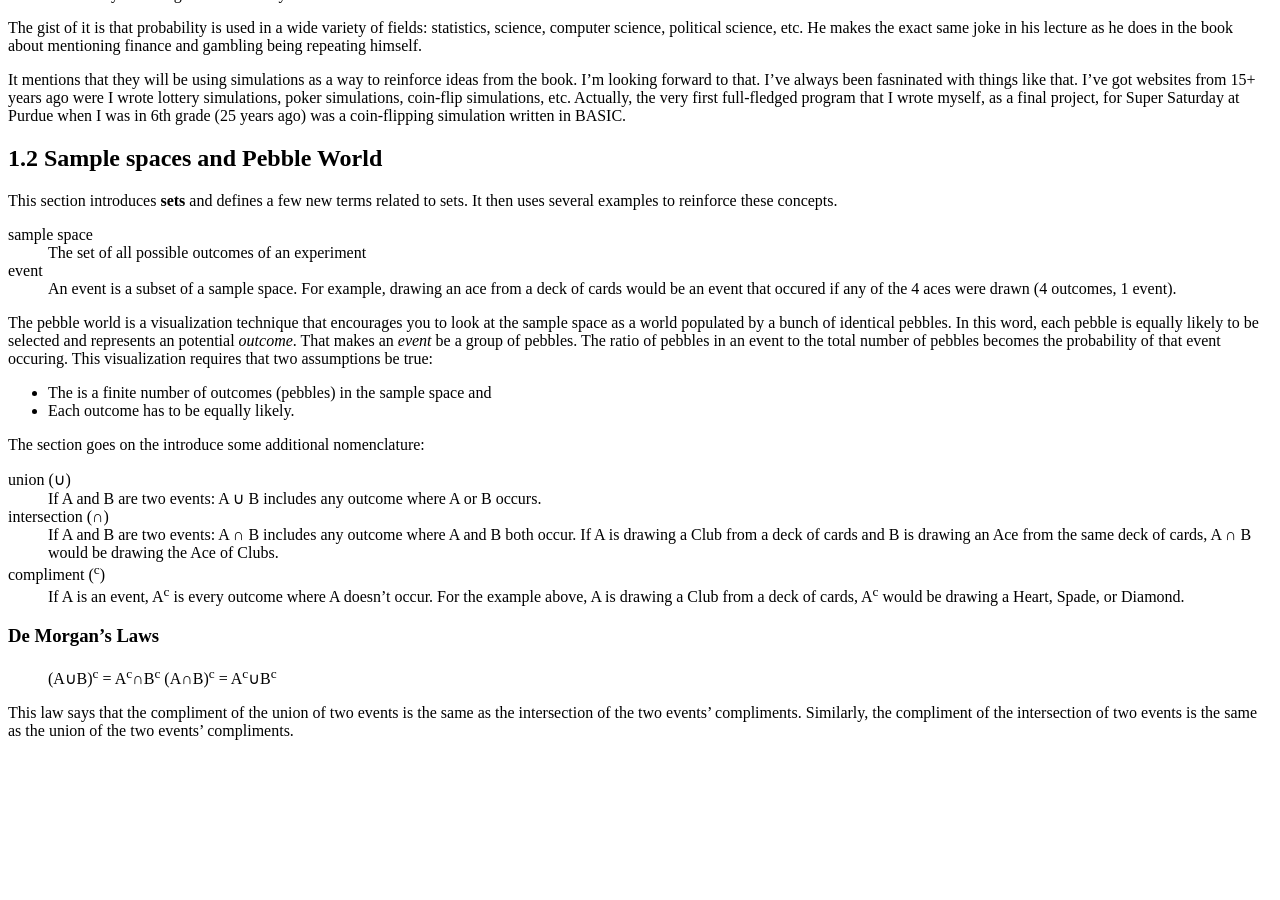
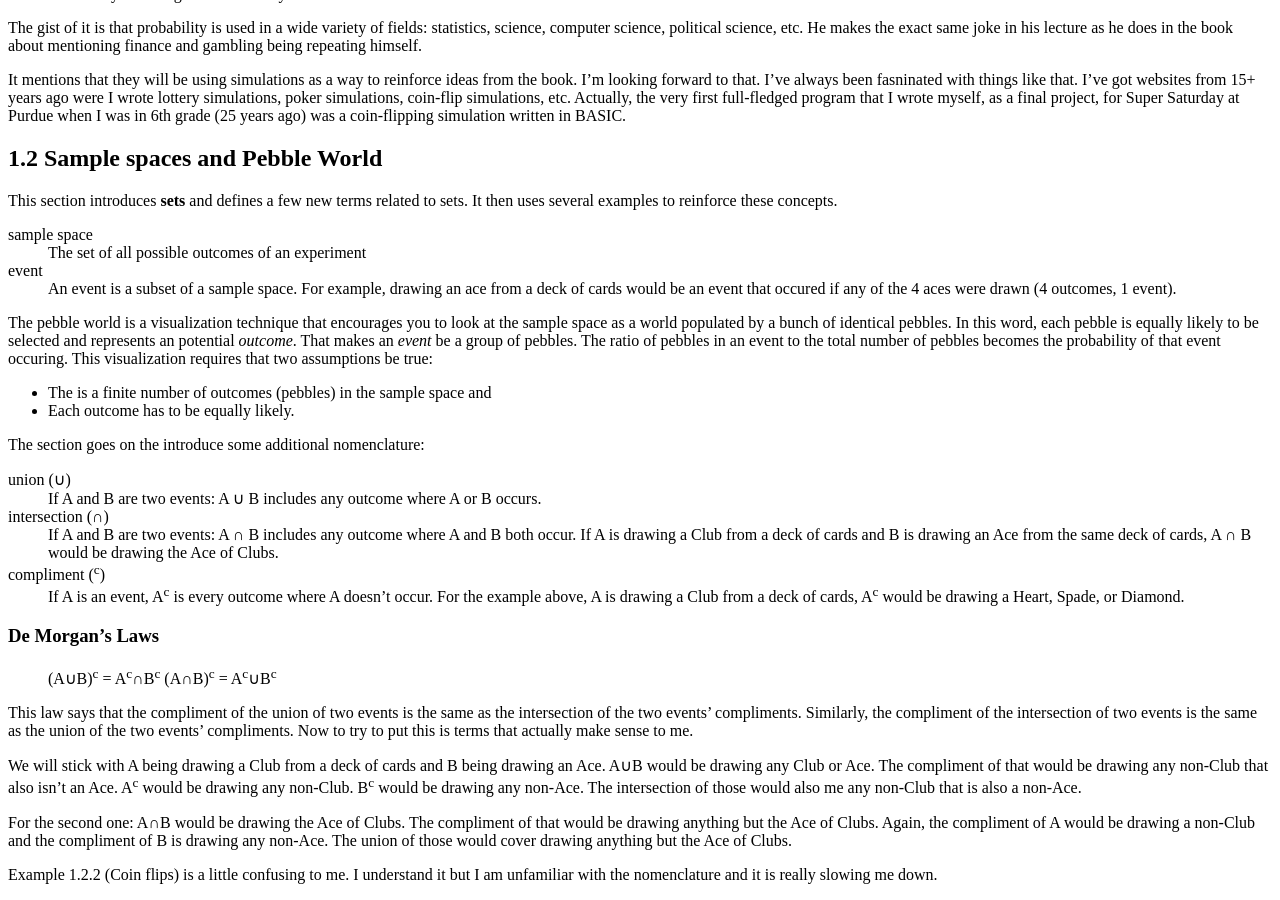
Before and after one commit to ebailey78/STAT101, a Jekyll site: the page built from _posts/2016-04-27-week_1.md, in a window 1280 px wide and 900 px high, scrolled down 654 px. Built offline with Jekyll 4.4.1, drawn with Linux system fonts in a browser that asks for light colours; before the commit the page ends 1410 px from its top, so only the background shows below that.

Commit message:
Update 2016-04-27-week_1.md

```diff
--- a/_posts/2016-04-27-week_1.md
+++ b/_posts/2016-04-27-week_1.md
@@ -46,4 +46,10 @@ compliment (<sup>c</sup>)
 > (A&cap;B)<sup>c</sup> = A<sup>c</sup>&cup;B<sup>c</sup>
 
 This law says that the compliment of the union of two events is the same as the intersection of the two events' compliments. Similarly,
-the compliment of the intersection of two events is the same as the union of the two events' compliments.
+the compliment of the intersection of two events is the same as the union of the two events' compliments. Now to try to put this is terms that actually make sense to me.
+
+We will stick with A being drawing a Club from a deck of cards and B being drawing an Ace. A&cup;B would be drawing any Club or Ace. The compliment of that would be drawing any non-Club that also isn't an Ace. A<sup>c</sup> would be drawing any non-Club. B<sup>c</sup> would be drawing any non-Ace. The intersection of those would also me any non-Club that is also a non-Ace.
+
+For the second one: A&cap;B would be drawing the Ace of Clubs. The compliment of that would be drawing anything but the Ace of Clubs. Again, the compliment of A would be drawing a non-Club and the compliment of B is drawing any non-Ace. The union of those would cover drawing anything but the Ace of Clubs.
+
+Example 1.2.2 (Coin flips) is a little confusing to me. I understand it but I am unfamiliar with the nomenclature and it is really slowing me down.
```
